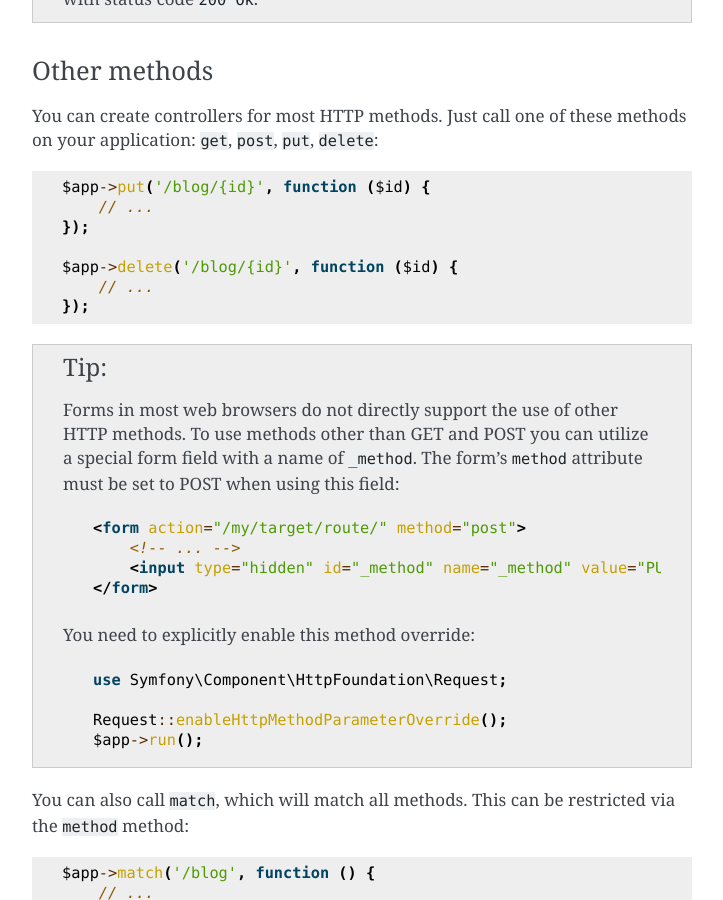
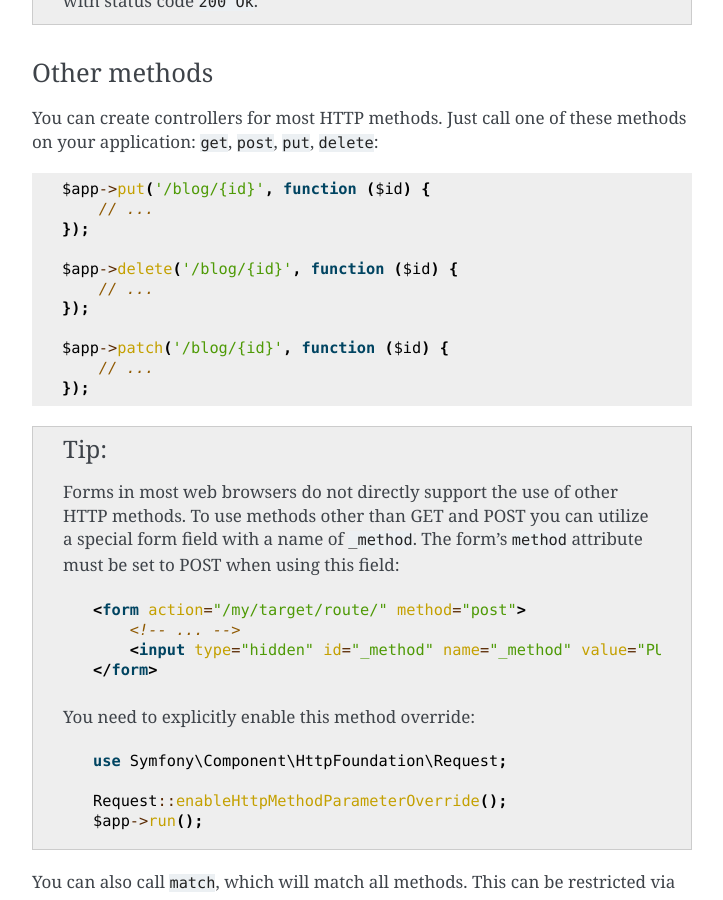
Before and after one commit to silexphp/Silex, a Sphinx documentation site: the page built from doc/usage.rst, in a window 1280 px wide and 900 px high, scrolled down 4058 px. Shown: the whole window, without its empty margins (388-1111 px from the left). Built offline with Sphinx 7.4.7, drawn with Linux system fonts in a browser that asks for light colours; pages that are not in the unit, such as notebooks, are missing from menus.

Commit message:
Add mention of patch method to usage docs

```diff
--- a/doc/usage.rst
+++ b/doc/usage.rst
@@ -73,9 +73,10 @@
   pattern can include variable parts and you are able to set RegExp
   requirements for them.
 
-* *Method*: One of the following HTTP methods: ``GET``, ``POST``, ``PUT`` or
-  ``DELETE``. This describes the interaction with the resource. Commonly only
-  ``GET`` and ``POST`` are used, but it is possible to use the others as well.
+* *Method*: One of the following HTTP methods: ``GET``, ``POST``, ``PUT``,
+  ``DELETE`` or ``PATCH``. This describes the interaction with the resource.
+  Commonly only ``GET`` and ``POST`` are used, but it is possible to use the
+  others as well.
 
 The controller is defined using a closure like this::
 
@@ -198,6 +199,10 @@
     });
 
     $app->delete('/blog/{id}', function ($id) {
+        // ...
+    });
+
+    $app->patch('/blog/{id}', function ($id) {
         // ...
     });
 
```
